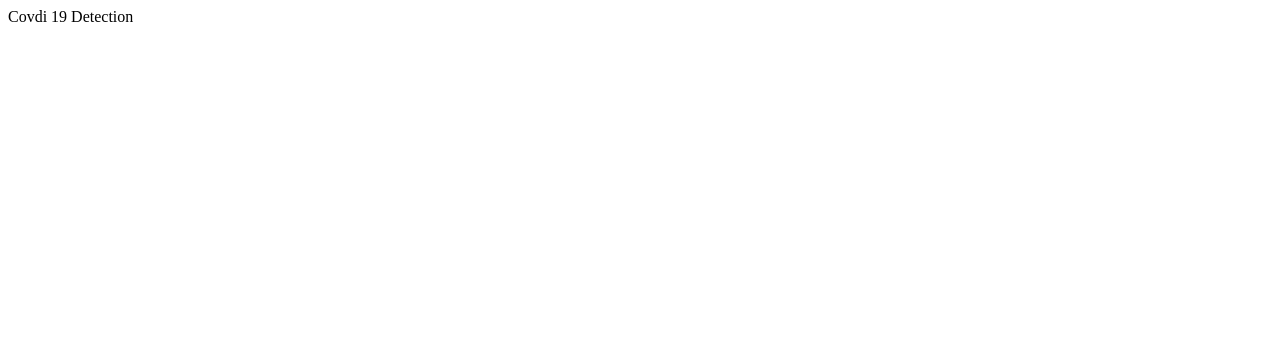
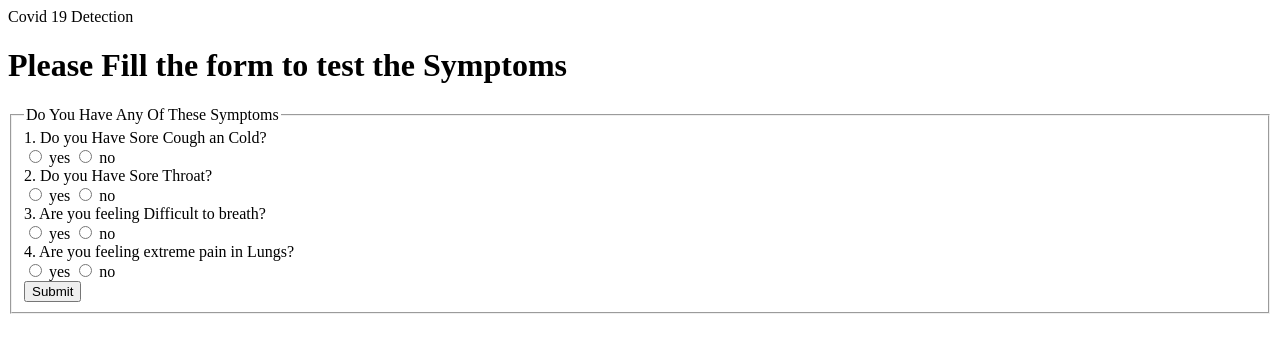
Before and after one commit to Bibhukiju/covid19, a plain HTML site: page index.html in a window 1280 px wide. Drawn offline with Linux system fonts and the light colour scheme.

Commit message:
Basic homepage made with some question

```diff
--- a/css/style.css
+++ b/css/style.css
@@ -0,0 +1,5 @@
+* {
+  box-sizing: border-box;
+  margin: 0;
+  padding: 0;
+}
--- a/index.html
+++ b/index.html
@@ -6,6 +6,64 @@
     <title>Covid 19 Detection</title>
   </head>
   <body>
-    Covdi 19 Detection
+    Covid 19 Detection
+    <h1>Please Fill the form to test the Symptoms</h1>
+    <!-- Form Created -->
+    <form action="">
+      <fieldset>
+        <legend>Do You Have Any Of These Symptoms</legend>
+        <!-- 1st question -->
+        <div>
+          <!-- question  -->
+          1. Do you Have Sore Cough an Cold?
+          <!-- choose of answer -->
+          <div>
+            <input type="radio" id="yes" name="1stquestion" value="yes" />
+            <label for="yes">yes</label>
+            <input type="radio" id="no" name="1stquestion" value="no" />
+            <label for="no">no</label>
+          </div>
+
+          <!-- 2nd question -->
+        <div>
+          <!-- question  -->
+          2. Do you Have Sore Throat?
+          <!-- choose of answer -->
+          <div>
+            <input type="radio" id="yes" name="2ndquestion" value="yes" />
+            <label for="yes">yes</label>
+            <input type="radio" id="no" name="2ndquestion" value="no" />
+            <label for="no">no</label>
+          </div>
+        </div>
+
+        <!-- 3rd question -->
+        <div>
+          <!-- question  -->
+          3. Are you feeling Difficult to breath?
+          <!-- choose of answer -->
+          <div>
+            <input type="radio" id="yes" name="3rdquestion" value="yes" />
+            <label for="yes">yes</label>
+            <input type="radio" id="no" name="3rdquestion" value="no" />
+            <label for="no">no</label>
+          </div>
+
+
+          <!-- 4th question -->
+        <div>
+          <!-- question  -->
+          4. Are you feeling extreme pain in Lungs?
+          <!-- choose of answer -->
+          <div>
+            <input type="radio" id="yes" name="4thquestion" value="yes" />
+            <label for="yes">yes</label>
+            <input type="radio" id="no" name="4thquestion" value="no" />
+            <label for="no">no</label>
+          </div>
+
+          <input type="submit" name="submit" values="submit">
+      </fieldset>
+    </form>
   </body>
 </html>
```
